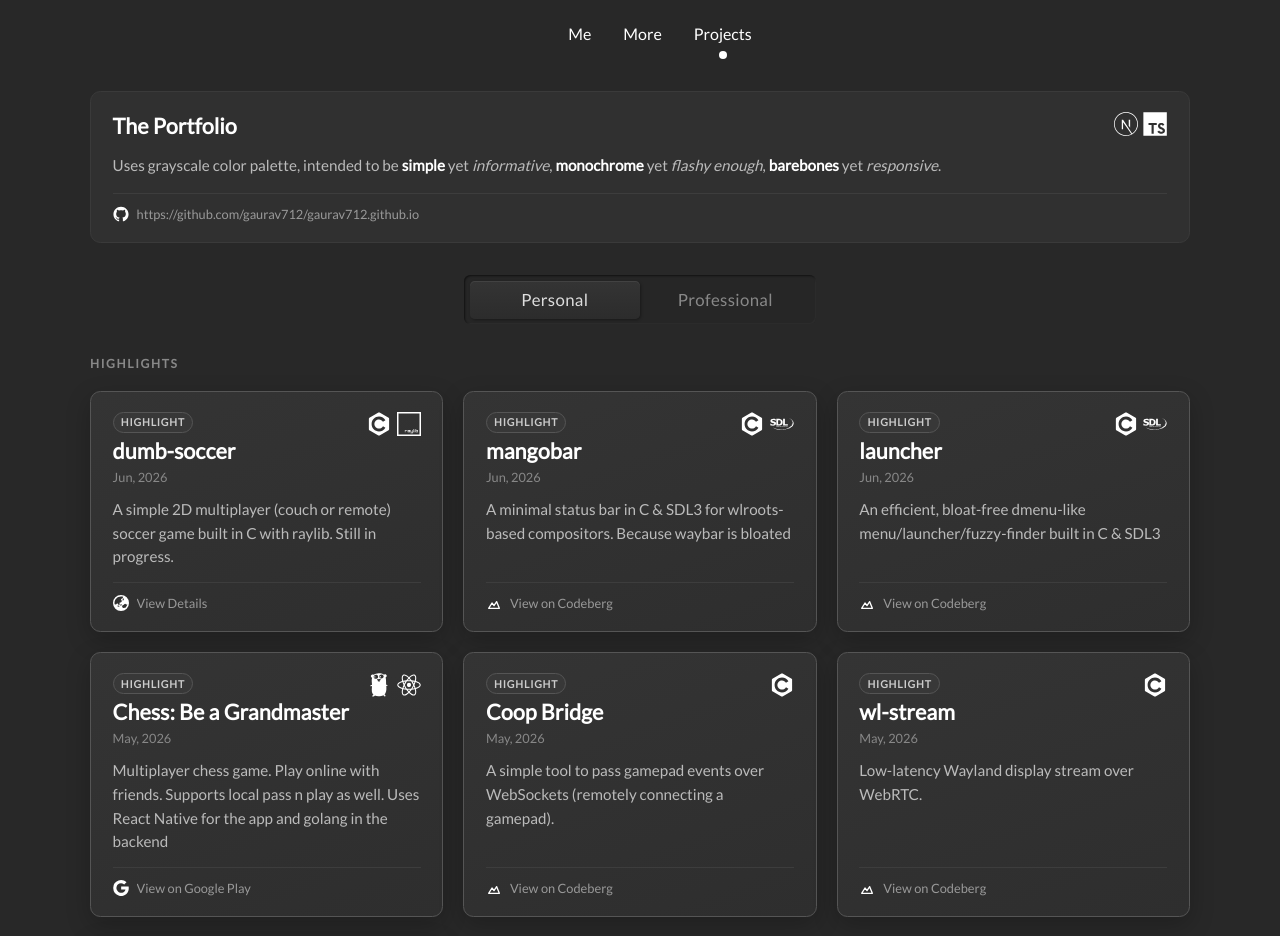
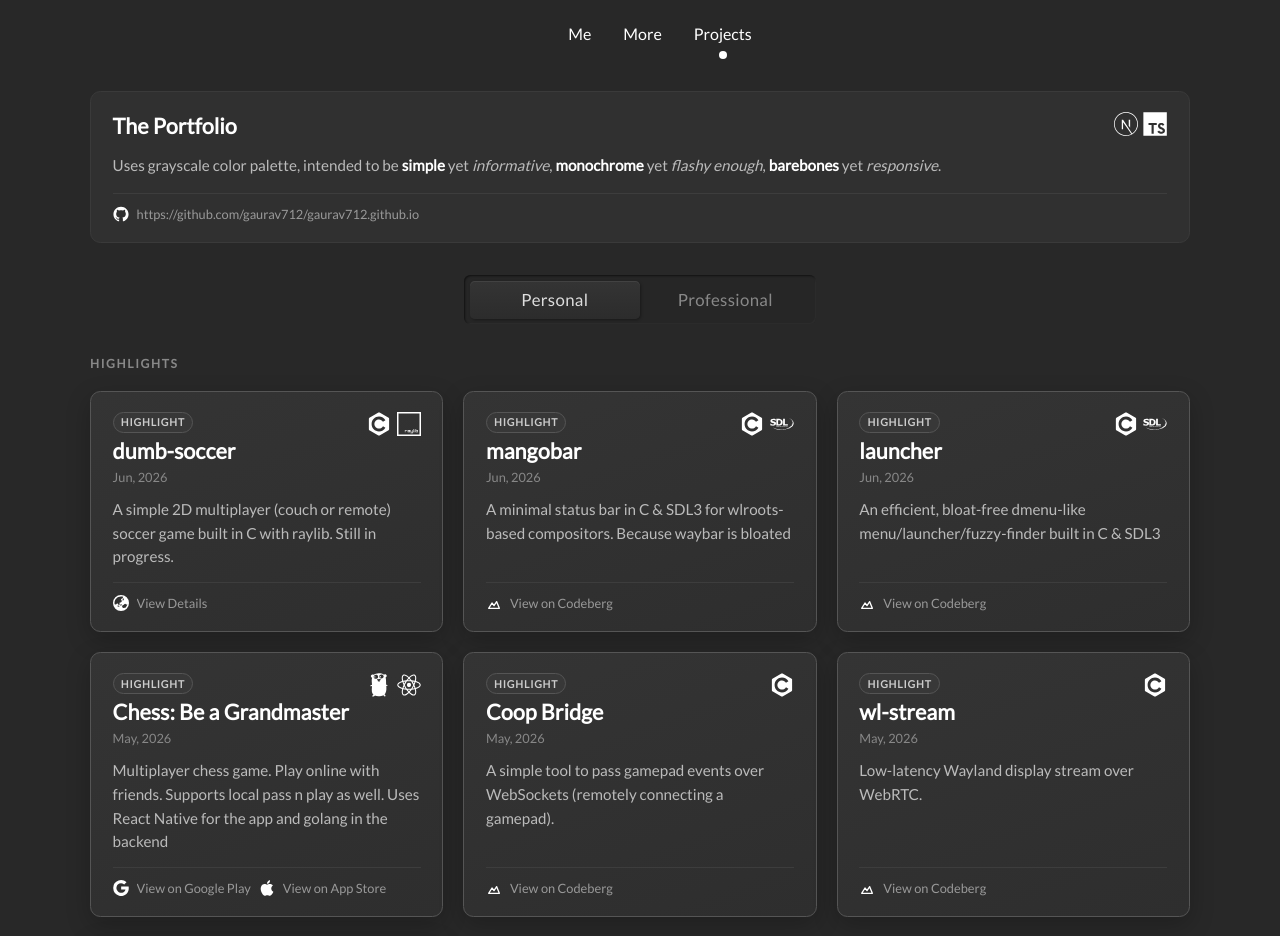
Before and after one commit to gaurav712/gaurav712.github.io, a Next.js app: page /projects in a window 1280 px wide. Shown: the top 936 px of the page. Built offline with nearby package versions, Linux system fonts and the light colour scheme.

Commit message:
add app store link for chess

```diff
--- a/data/projects/personal.ts
+++ b/data/projects/personal.ts
@@ -68,6 +68,10 @@ const projects: IProjectsList = {
         {
           label: "View on Google Play",
           url: "https://play.google.com/store/apps/details?id=io.github.gaurav712.chessmobile",
+        },
+        {
+          label: "View on App Store",
+          url: "https://apps.apple.com/us/app/chess-be-a-grandmaster/id6774854046",
         },
       ],
     },
```
